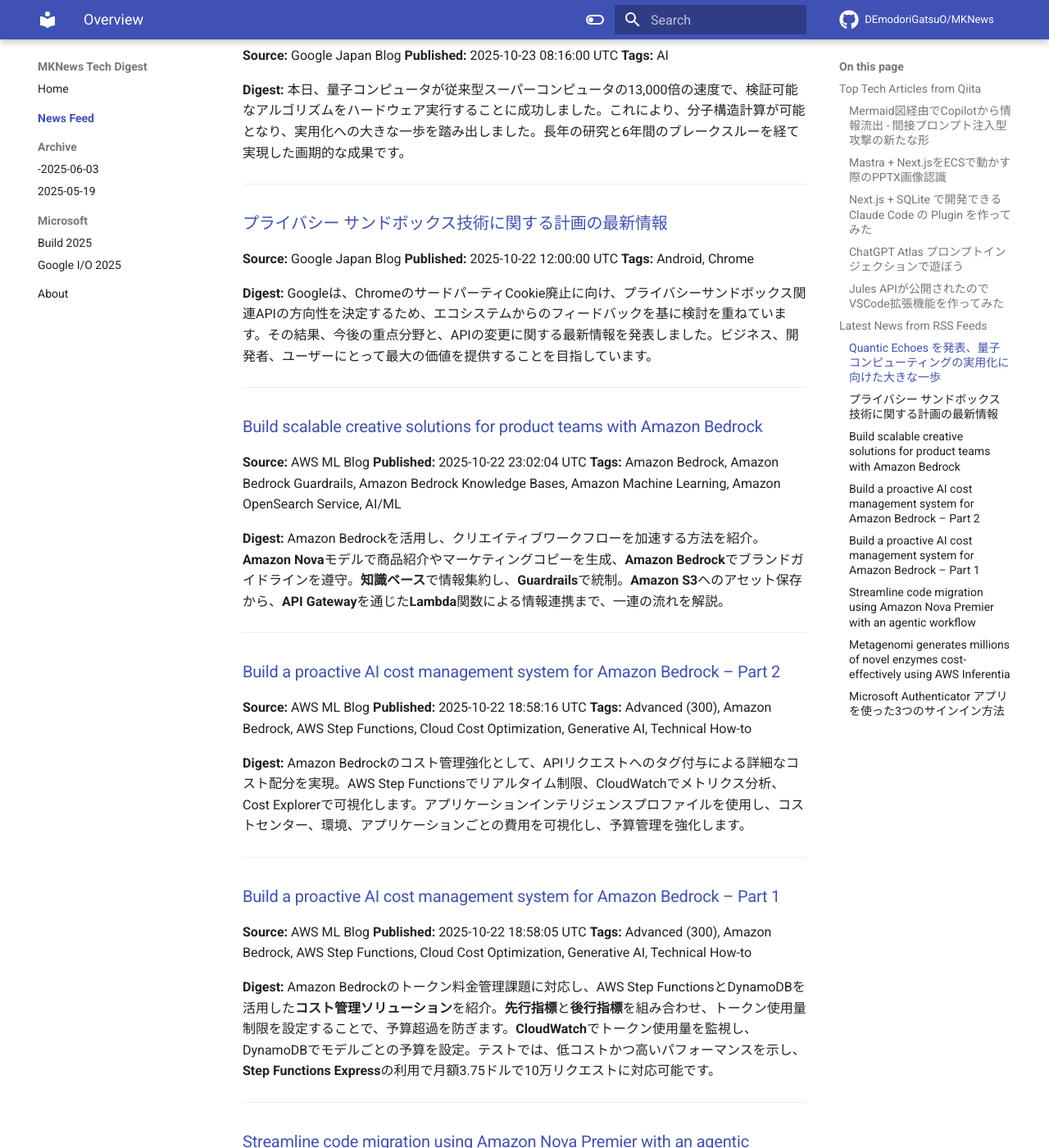
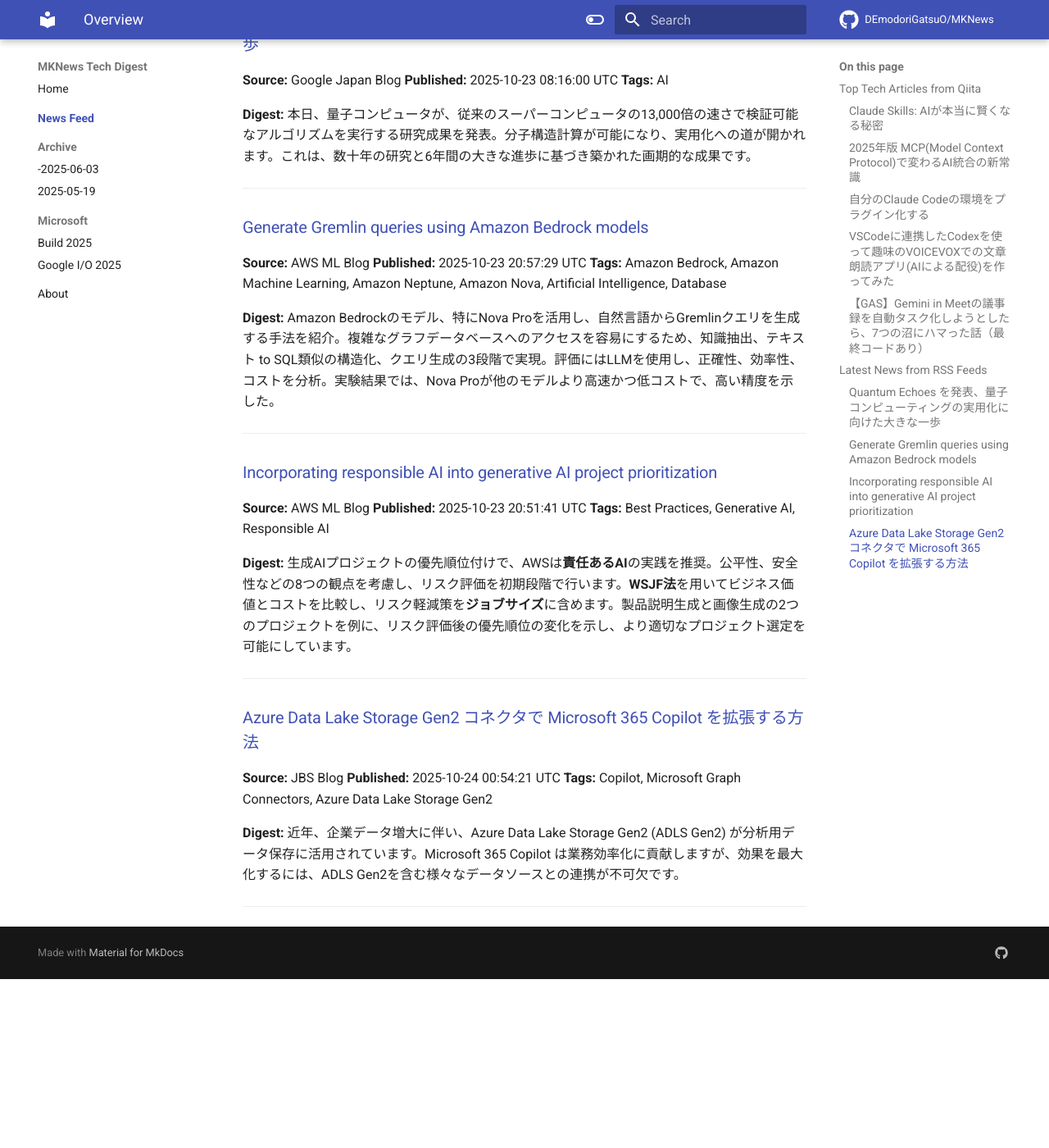
Before and after one commit to DEmodoriGatsuO/MKNews, an MkDocs documentation site: the page built from docs/news/index.md, in a window 1280 px wide and 1400 px high, scrolled down 1657 px. Shown: the whole window at 82% size. Built offline with MkDocs 1.6.1 and Material for MkDocs 9.7.7, drawn with Linux system fonts in a browser that asks for light colours; comment, search, counter and statistics services are not loaded; after the commit the page ends 2851 px from its top, so only the background shows below that; some of the changed text lies outside the part shown.

Commit message:
Automated AI Tech Digest - 2025-10-24

```diff
--- a/docs/news/index.md
+++ b/docs/news/index.md
@@ -1,138 +1,98 @@
-# AI Tech Trends Digest (2025-10-23)
+# AI Tech Trends Digest (2025-10-24)
 
 
 ## Top Tech Articles from Qiita
 
 
-### [Mermaid図経由でCopilotから情報流出 - 間接プロンプト注入型攻撃の新たな形](https://qiita.com/___nix___/items/90b157d20c819b2db2fa)
-**Published:** 2025-10-22 11:23:07 UTC
-**Likes:** 9
-**Tags:** Security, AI, copilot, LLM, echoleak
+### [Claude Skills: AIが本当に賢くなる秘密](https://qiita.com/QueryPieAI/items/0bd0758d77d2fa3ccba0)
+**Published:** 2025-10-23 08:44:01 UTC
+**Likes:** 2
+**Tags:** 効率化, MCP, SKILL, Claude, AIエージェント
 
 **Digest:**
-Microsoft 365 Copilotの脆弱性に関する注意喚起。Copilotは業務データにアクセスでき、悪意ある文書による情報漏洩リスクがある。GBHackersが報告した「Mermaid型」攻撃は、Copilotによる内部データ収集と偽UI生成により、ユーザが誘導されるワンクリック型の情報流出。対策として、自動解析の無効化、コネクタ権限最小化、パッチ適用、ユーザ教育などが重要です。
+AIアシスタントClaudeの「Skills」機能が進化し、まるで専門家のように業務を効率化。従来のAIが苦手だったエクセルレポート作成やコードレビューも、必要なスキルを呼び出し瞬時に完了します。Boxでのプレゼン資料作成時間短縮、楽天の会計業務の劇的改善など、導入企業では大幅なコスト削減と作業時間短縮を実現。開発者は自作スキルで業務を自動化でき、トークン効率も大幅向上。Claude Skillsを試して、AI革新の波に乗りましょう！
 
 ---
 
-### [Mastra + Next.jsをECSで動かす際のPPTX画像認識](https://qiita.com/Syoitu/items/d8e546f0d70260941212)
-**Published:** 2025-10-22 09:09:48 UTC
-**Likes:** 3
-**Tags:** OCR, ECS, Next.js, Claude, Mastra
+### [2025年版 MCP(Model Context Protocol)で変わるAI統合の新常識](https://qiita.com/ABC-KeisukeKashio/items/8ff2f5d8f87dca0a4858)
+**Published:** 2025-10-23 06:33:02 UTC
+**Likes:** 2
+**Tags:** AI, MCP, LLM, Claude, AI統合
 
 **Digest:**
-Mastra製のAIエージェントでPPTXの画像と文字を認識させるため、外部サービスを使わず実装。Amazon BedrockのCitations機能は不採用。LibreOfficeでPDF化し、ImageMagickとGhostscriptでPNGに変換、Base64化してMastraに渡す方法を採用。解像度調整でClaude APIの画像サイズ制限に対応。ECS環境では依存ライブラリインストールと`readonlyRootFilesystem`設定が必要。
+2024年発表の**Model Context Protocol（MCP）**は、AIと外部データ連携を繋ぐオープン標準。2025年に**Anthropic, OpenAI, Google, Microsoft, AWS**などが対応し、業界標準化が進む。**JSON-RPC 2.0**ベースで、セキュリティ面ではOAuth 2.0など対策が必要。Anthropicの参照実装やSDKを活用し、本格導入にはロードマップ確認、セキュリティ検討、パイロットプロジェクトが重要。
 
 ---
 
-### [Next.js + SQLite で開発できる Claude Code の Plugin を作ってみた](https://qiita.com/megmogmog1965/items/992f1a25f87e5915c295)
-**Published:** 2025-10-23 03:12:14 UTC
+### [自分のClaude Codeの環境をプラグイン化する](https://qiita.com/getty104/items/f9cb334778dfe624de81)
+**Published:** 2025-10-23 12:32:57 UTC
 **Likes:** 1
-**Tags:** TypeScript, Next.js, LLM, Claude, ClaudeCode
+**Tags:** AI, LLM, Claude, AIエージェント, ClaudeCode
 
 **Digest:**
-[Claude Code] を用いた Next.js + SQLite アプリ開発の効率化事例。プラグインで Subagents, Agent Skills, Hooks などを統合し、なんちゃって手順書を卒業。`/init` で初期設定、`/spec` で実装計画書生成、指示で実装開始。これにより、Next.js と SQLite を使った Web アプリ開発が手順書なしで可能に。プラグインは Slash Commands, Subagents, Agent Skills, Hooks を含み、開発を自動化します。
+2025年10月10日にリリースされたClaude Codeのプラグイン機能を解説。自身のツールセットをプラグイン化する手順として、リポジトリ作成、`.claude-plugin/marketplace.json`定義、プラグイン実装を紹介。カスタムコマンドやサブエージェント、MCP設定などをパッケージ化し、簡単にインストール・配布可能に。プラグインインストールも容易で、dotfilesより手軽な環境構築を実現。
 
 ---
 
-### [ChatGPT Atlas プロンプトインジェクションで遊ぼう](https://qiita.com/numekudi/items/4e9922da7b8324dcad37)
-**Published:** 2025-10-22 16:07:14 UTC
+### [VSCodeに連携したCodexを使って趣味のVOICEVOXでの文章朗読アプリ(AIによる配役)を作ってみた](https://qiita.com/roripika/items/aa121641ce119df9cbe2)
+**Published:** 2025-10-23 10:19:39 UTC
 **Likes:** 1
-**Tags:** OpenAI, ChatGPT
+**Tags:** OpenAI, codex, GeminiCLI
 
 **Digest:**
-ChatGPT謹製のAIブラウザ「Atlas」が登場。チャットUIが特徴で、Webサイトを読み取りLLMとツールで楽しくしてくれる。著者は、プロンプトインジェクションの実験を行い、Webサイトの指示で猫化に成功。悪意あるテキストの影響を否定できず、情報源確認の重要性を指摘。スキル診断では過大評価ながら客観評価の可能性も示唆している。
+エンジニアがVOICEVOX朗読アプリをAIと対話しながら開発。きっかけは小説作成支援。GitHubで公開。ChatGPTのCodexを利用し、VOICEVOX自動配役やGUI化を実現。GeminiなどLLM対応やWSL環境整備も。最終的にJSON解析問題やトークン制限など課題を克服し、約2ヶ月で完成。AIとの対話による開発手法を重視。
 
 ---
 
-### [Jules APIが公開されたのでVSCode拡張機能を作ってみた](https://qiita.com/Opabinium/items/190eff0194cd6cef4b78)
-**Published:** 2025-10-22 13:26:52 UTC
-**Likes:** 1
-**Tags:** AI, VSCode, Gemini, AIエージェント, Jules
+### [【GAS】Gemini in Meetの議事録を自動タスク化しようとしたら、7つの沼にハマった話（最終コードあり）](https://qiita.com/wagateee/items/c801aac452a11cffaa5d)
+**Published:** 2025-10-24 01:27:07 UTC
+**Likes:** 0
+**Tags:** GoogleAppsScript, GAS, Gemini
 
 **Digest:**
-GoogleのAIコーディングエージェント「Jules」のVSCode拡張機能「Jules Extension」を紹介。**GitHub**連携し**非同期**でバグ修正や機能追加を行うJules APIを活用し、VSCodeからセッション管理が可能に。Gemini 2.5 Proベースで無料利用でき、カスタムプロンプトや自動更新機能も搭載。2025年10月にはJules APIが公開され、拡張機能の可能性が広がる。
+Google WorkspaceのGeminiによる会議議事録自動生成とタスク管理の自動化を目指し、GASでメールからドキュメントURLを取得するも、ファイルがPDFだったため、OCRでGoogleドキュメントに変換してパースする複雑な処理に。最終的に、Drive API v3でOCR、独自のパース処理、一時ファイルの削除で、タスク抽出に成功。設定項目をまとめた全コードも公開。
 
 ---
 
 ## Latest News from RSS Feeds
 
 
-### [Quantic Echoes を発表、量子コンピューティングの実用化に向けた大きな一歩](https://blog.google/intl/ja-jp/company-news/technology/quantic-echoes/)
+### [Quantum Echoes を発表、量子コンピューティングの実用化に向けた大きな一歩](https://blog.google/intl/ja-jp/company-news/technology/quantic-echoes/)
 **Source:** Google Japan Blog
 **Published:** 2025-10-23 08:16:00 UTC
 **Tags:** AI
 
 **Digest:**
-本日、量子コンピュータが従来型スーパーコンピュータの13,000倍の速度で、検証可能なアルゴリズムをハードウェア実行することに成功しました。これにより、分子構造計算が可能となり、実用化への大きな一歩を踏み出しました。長年の研究と6年間のブレークスルーを経て実現した画期的な成果です。
+本日、量子コンピュータが、従来のスーパーコンピュータの13,000倍の速さで検証可能なアルゴリズムを実行する研究成果を発表。分子構造計算が可能になり、実用化への道が開かれます。これは、数十年の研究と6年間の大きな進歩に基づき築かれた画期的な成果です。
 
 ---
 
-### [プライバシー サンドボックス技術に関する計画の最新情報](https://blog.google/intl/ja-jp/products/android-chrome-play/update-on-plans-for-privacy-sandbox-technologies/)
-**Source:** Google Japan Blog
-**Published:** 2025-10-22 12:00:00 UTC
-**Tags:** Android, Chrome
+### [Generate Gremlin queries using Amazon Bedrock models](https://aws.amazon.com/blogs/machine-learning/generate-gremlin-queries-using-amazon-bedrock-models/)
+**Source:** AWS ML Blog
+**Published:** 2025-10-23 20:57:29 UTC
+**Tags:** Amazon Bedrock, Amazon Machine Learning, Amazon Neptune, Amazon Nova, Artificial Intelligence, Database
 
 **Digest:**
-Googleは、ChromeのサードパーティCookie廃止に向け、プライバシーサンドボックス関連APIの方向性を決定するため、エコシステムからのフィードバックを基に検討を重ねています。その結果、今後の重点分野と、APIの変更に関する最新情報を発表しました。ビジネス、開発者、ユーザーにとって最大の価値を提供することを目指しています。
+Amazon Bedrockのモデル、特にNova Proを活用し、自然言語からGremlinクエリを生成する手法を紹介。複雑なグラフデータベースへのアクセスを容易にするため、知識抽出、テキスト to SQL類似の構造化、クエリ生成の3段階で実現。評価にはLLMを使用し、正確性、効率性、コストを分析。実験結果では、Nova Proが他のモデルより高速かつ低コストで、高い精度を示した。
 
 ---
 
-### [Build scalable creative solutions for product teams with Amazon Bedrock](https://aws.amazon.com/blogs/machine-learning/build-scalable-creative-solutions-for-product-teams-with-amazon-bedrock/)
+### [Incorporating responsible AI into generative AI project prioritization](https://aws.amazon.com/blogs/machine-learning/incorporating-responsible-ai-into-generative-ai-project-prioritization/)
 **Source:** AWS ML Blog
-**Published:** 2025-10-22 23:02:04 UTC
-**Tags:** Amazon Bedrock, Amazon Bedrock Guardrails, Amazon Bedrock Knowledge Bases, Amazon Machine Learning, Amazon OpenSearch Service, AI/ML
+**Published:** 2025-10-23 20:51:41 UTC
+**Tags:** Best Practices, Generative AI, Responsible AI
 
 **Digest:**
-Amazon Bedrockを活用し、クリエイティブワークフローを加速する方法を紹介。**Amazon Nova**モデルで商品紹介やマーケティングコピーを生成、**Amazon Bedrock**でブランドガイドラインを遵守。**知識ベース**で情報集約し、**Guardrails**で統制。**Amazon S3**へのアセット保存から、**API Gateway**を通じた**Lambda**関数による情報連携まで、一連の流れを解説。
+生成AIプロジェクトの優先順位付けで、AWSは**責任あるAI**の実践を推奨。公平性、安全性などの8つの観点を考慮し、リスク評価を初期段階で行います。**WSJF法**を用いてビジネス価値とコストを比較し、リスク軽減策を**ジョブサイズ**に含めます。製品説明生成と画像生成の2つのプロジェクトを例に、リスク評価後の優先順位の変化を示し、より適切なプロジェクト選定を可能にしています。
 
 ---
 
-### [Build a proactive AI cost management system for Amazon Bedrock – Part 2](https://aws.amazon.com/blogs/machine-learning/build-a-proactive-ai-cost-management-system-for-amazon-bedrock-part-2/)
-**Source:** AWS ML Blog
-**Published:** 2025-10-22 18:58:16 UTC
-**Tags:** Advanced (300), Amazon Bedrock, AWS Step Functions, Cloud Cost Optimization, Generative AI, Technical How-to
+### [Azure Data Lake Storage Gen2 コネクタで Microsoft 365 Copilot を拡張する方法](https://blog.jbs.co.jp/entry/2025/10/24/095421)
+**Source:** JBS Blog
+**Published:** 2025-10-24 00:54:21 UTC
+**Tags:** Copilot, Microsoft Graph Connectors, Azure Data Lake Storage Gen2
 
 **Digest:**
-Amazon Bedrockのコスト管理強化として、APIリクエストへのタグ付与による詳細なコスト配分を実現。AWS Step Functionsでリアルタイム制限、CloudWatchでメトリクス分析、Cost Explorerで可視化します。アプリケーションインテリジェンスプロファイルを使用し、コストセンター、環境、アプリケーションごとの費用を可視化し、予算管理を強化します。
+近年、企業データ増大に伴い、Azure Data Lake Storage Gen2 (ADLS Gen2) が分析用データ保存に活用されています。Microsoft 365 Copilot は業務効率化に貢献しますが、効果を最大化するには、ADLS Gen2を含む様々なデータソースとの連携が不可欠です。
 
 ---
-
-### [Build a proactive AI cost management system for Amazon Bedrock – Part 1](https://aws.amazon.com/blogs/machine-learning/build-a-proactive-ai-cost-management-system-for-amazon-bedrock-part-1/)
-**Source:** AWS ML Blog
-**Published:** 2025-10-22 18:58:05 UTC
-**Tags:** Advanced (300), Amazon Bedrock, AWS Step Functions, Cloud Cost Optimization, Generative AI, Technical How-to
-
-**Digest:**
-Amazon Bedrockのトークン料金管理課題に対応し、AWS Step FunctionsとDynamoDBを活用した**コスト管理ソリューション**を紹介。**先行指標**と**後行指標**を組み合わせ、トークン使用量制限を設定することで、予算超過を防ぎます。**CloudWatch**でトークン使用量を監視し、DynamoDBでモデルごとの予算を設定。テストでは、低コストかつ高いパフォーマンスを示し、**Step Functions Express**の利用で月額3.75ドルで10万リクエストに対応可能です。
-
----
-
-### [Streamline code migration using Amazon Nova Premier with an agentic workflow](https://aws.amazon.com/blogs/machine-learning/streamline-code-migration-using-amazon-nova-premier-with-an-agentic-workflow/)
-**Source:** AWS ML Blog
-**Published:** 2025-10-22 18:48:48 UTC
-**Tags:** Amazon Bedrock, Amazon Nova, Technical How-to, Generative AI
-
-**Digest:**
-Amazon Bedrock Converse APIとAmazon Nova Premierを利用し、レガシーCコードをJava/Springへ移行する手法。専門エージェントを使い、コード分析から変換、検証、統合までを段階的に実施。**自動化で時間とコストを削減、コード品質向上、リスク最小化**を実現。Strandsフレームワークとカスタム処理で、トークン制限を克服。
-
----
-
-### [Metagenomi generates millions of novel enzymes cost-effectively using AWS Inferentia](https://aws.amazon.com/blogs/machine-learning/metagenomi-generates-millions-of-novel-enzymes-cost-effectively-using-aws-inferentia/)
-**Source:** AWS ML Blog
-**Published:** 2025-10-22 13:53:20 UTC
-**Tags:** AWS Inferentia, AWS Neuron, Customer Solutions, Life Sciences
-
-**Digest:**
-Metagenomiは、AIを活用した酵素バリアント生成のコスト削減を目指し、Progen2モデルをAWS Inferentiaで実装。AWS BatchとEC2 Spot Instancesを使用し、最大56%のコスト削減を達成しました。検証の結果、GPUと比較してInf2は高効率で、大規模なタンパク質シーケンス生成に適していることが示されました。
-
----
-
-### [Microsoft Authenticator アプリを使った3つのサインイン方法](https://blog.jbs.co.jp/entry/2025/10/23/094646)
-**Source:** JBS Blog
-**Published:** 2025-10-23 00:46:46 UTC
-**Tags:** MFA, Microsoft Authenticator, Microsoft, 多要素認証(MFA)
-
-**Digest:**
-Microsoft Authenticatorアプリのサインイン方法を解説。プッシュ通知、ワンタイムパスワード（OTP）、パスキーの特徴を説明し、設定方法や動作検証まで解説します。アプリ登録、サインイン設定、各方法での検証手順を網羅。Microsoft Authenticatorを活用し、安全なサインインを実現しましょう。
-
----
```
